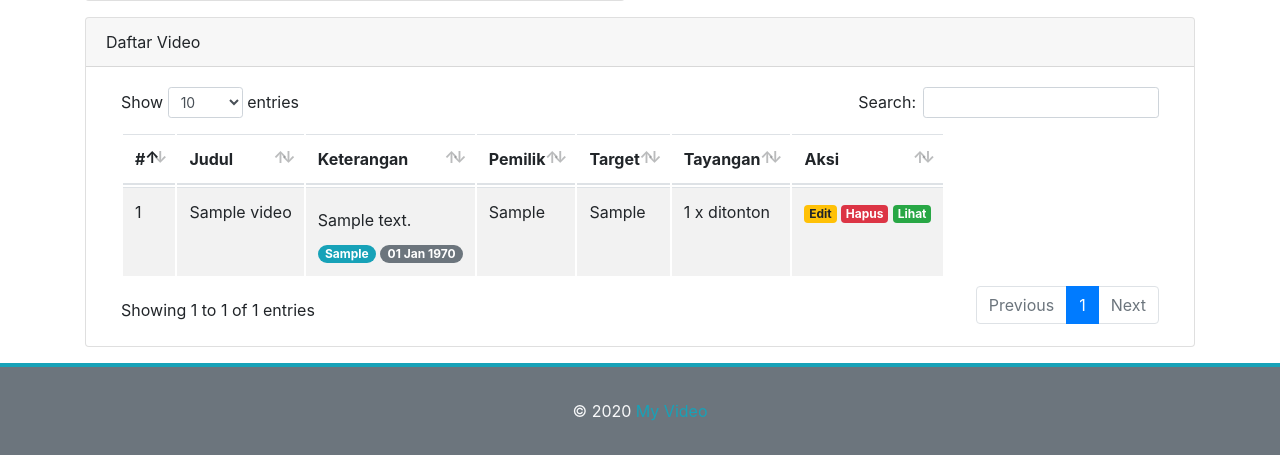
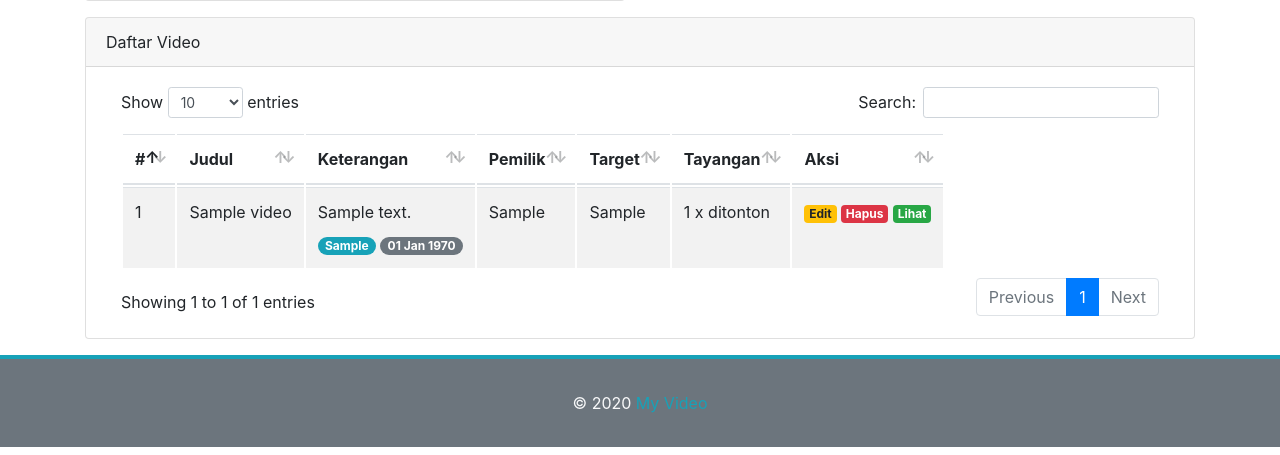
Before and after one commit to yfbahtiar/myvideo, a PHP site: page /myvideo/user.php?page=dashboard in a window 1280 px wide. Shown: the part 862-1317 px from the top of the page. Run offline with PHP 8.4, Linux system fonts and the light colour scheme; a user stored in the database is signed in; data comes from the database, SQL or seed files in the repository; tables that the repository leaves empty hold one stand-in row (values such as "Sample post").

Commit message:
Update dashboard.php

```diff
--- a/dashboard.php
+++ b/dashboard.php
@@ -163,7 +163,7 @@
                             <td><?= $b; ?></td>
                             <td><?= $result['judul']; ?></td>
                             <td>
-                                <span class="d-block my-2"><?= $result['keterangan']; ?></span>
+                                <span class="d-block mb-2"><?= $result['keterangan']; ?></span>
                                 <span class="badge badge-pill badge-info"><?= $result['kategori']; ?></span>
                                 <span class="badge badge-pill badge-secondary"><?= date('d M Y', $result['tanggal']); ?></span>
                             </td>
@@ -298,7 +298,7 @@
                         <tr>
                             <td><?= $b; ?></td>
                             <td><?= $result['judul']; ?></td>
-                            <td><span><?= $result['keterangan']; ?></span></td>
+                            <td><?= $result['keterangan']; ?></td>
                             <td><span class="badge badge-pill badge-info"><?= $result['kategori']; ?></span></td>
                             <td><span class=" d-block"><?= date('d M Y', $result['tanggal']); ?></span></td>
                             <td><span class="font-weigh-normal"><?= number_format($result['viewers']); ?> x ditonton</span></td>
```
